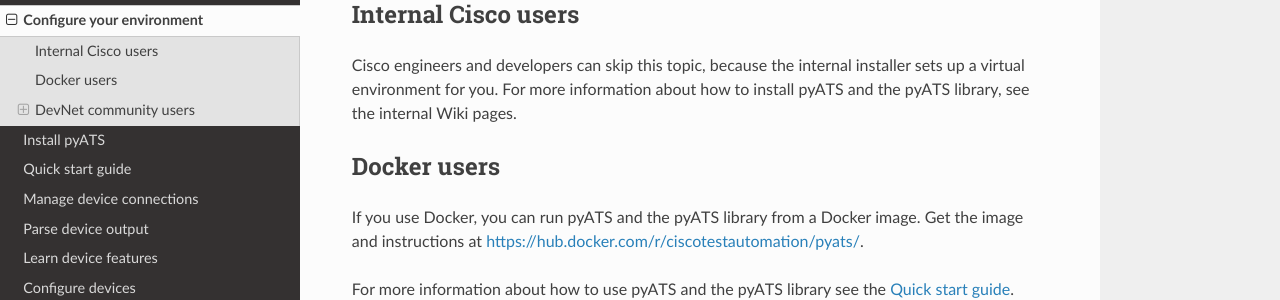
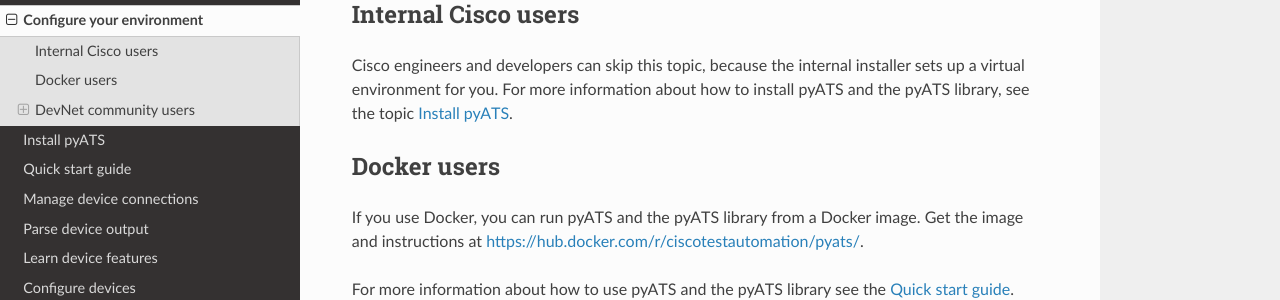
Before and after one commit to CiscoTestAutomation/getting-started, a Sphinx documentation site: the page built from source/configuration/configureEnv.rst, in a window 1280 px wide and 900 px high. Shown: the part 162-462 px from the top of the window. Built offline with Sphinx 7.4.7 and the Read the Docs theme 2.0.0, drawn with Linux system fonts in a browser that asks for light colours; pages that are not in the unit, such as notebooks, are missing from menus.

Commit message:
Created a link to the install topic (instead of internal Wiki).

```diff
--- a/source/configuration/configureEnv.rst
+++ b/source/configuration/configureEnv.rst
@@ -6,7 +6,7 @@
 
 Internal Cisco users
 --------------------
-Cisco engineers and developers can skip this topic, because the internal installer sets up a virtual environment for you. For more information about how to install |pyATS| and the |library|, see the internal Wiki pages.
+Cisco engineers and developers can skip this topic, because the internal installer sets up a virtual environment for you. For more information about how to install |pyATS| and the |library|, see the topic :ref:`install-pyats`.
 
 Docker users
 -------------
--- a/source/install/installpyATS.rst
+++ b/source/install/installpyATS.rst
@@ -1,3 +1,5 @@
+.. _install-pyats:
+
 Install |pyATS|
 ========================
 This topic describes how to install the |pyATSbold| ecosystem within your virtual environment.
```
